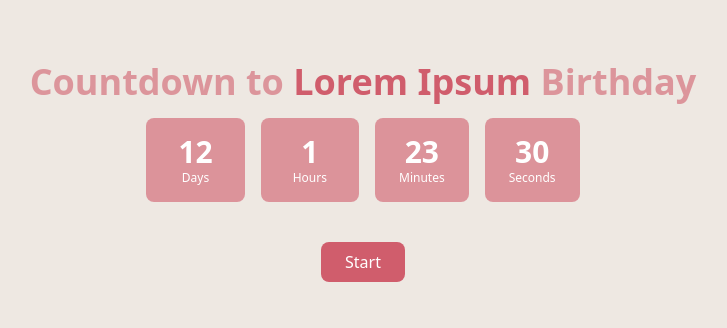
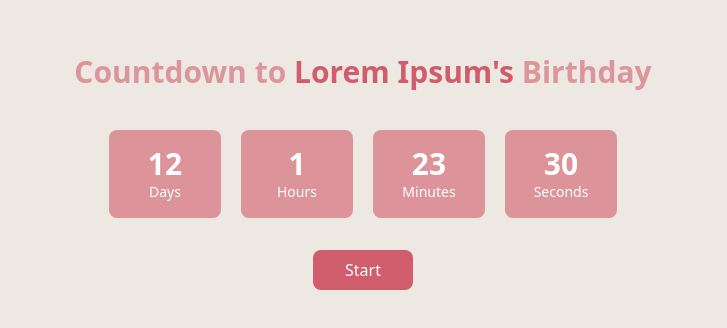
Before and after one commit to arul340/birthday-greeting, a React (Vite) app: page / in a window 1280 px wide. Shown: the part 228-556 px from the top of the page, without its empty margins (277-1004 px from the left). Built offline with nearby package versions, Linux system fonts and the light colour scheme; a web font is replaced by a local one.

Commit message:
🐞 fix: revisi

```diff
--- a/src/components/Navbar.tsx
+++ b/src/components/Navbar.tsx
@@ -18,7 +18,7 @@ const Navbar = () => {
 
   return (
     <header className="fixed bg-white shadow font-inter z-50 max-w-full w-full">
-      <div className="container mx-auto flex justify-between items-center p-4 lg:px-24">
+      <div className="container mx-auto flex justify-between items-center p-4 lg:px-24 ">
         {/* Logo */}
         <div className="text-2xl font-bold flex items-center space-x-2">
           <NavLink to={"/"}>
@@ -49,7 +49,7 @@ const Navbar = () => {
 
       {/* Mobile Menu Items*/}
       <nav
-        className={`lg:hidden bg-white shadow absolute top-full left-1/2 transform -translate-x-1/2 w-4/5 z-20 ease-in-out transition-all duration-700 overflow-hidden ${
+        className={`lg:hidden bg-white shadow absolute top-full left-1/2 transform -translate-x-1/2 w-4/5  ease-in-out transition-all duration-700 overflow-hidden z-50 ${
           isOpen ? "max-h-60 border-t-[3px] border-black" : "max-h-0"
         }`}
       >
--- a/src/components/countdown.tsx
+++ b/src/components/countdown.tsx
@@ -6,7 +6,7 @@ interface CountdownProps {
   onClick: () => void; // Callback for when the Start button is clicked
 }
 
-const Countdown: React.FC<CountdownProps> = ({ targetDate, onClick }) => {
+const Countdown = ({ targetDate, onClick }: CountdownProps) => {
   const calculateTimeLeft = () => {
     const now = new Date().getTime();
     const distance = targetDate.getTime() - now;
@@ -43,39 +43,39 @@ const Countdown: React.FC<CountdownProps> = ({ targetDate, onClick }) => {
 
   return (
     <div className="flex flex-col items-center justify-center h-screen bg-header text-white">
-      <h2 className="lg:text-4xl font-bold mb-4 text-mandy/60 text-center text-xl">
-        Countdown to <span className="text-mandy">Lorem Ipsum</span> Birthday
+      <h2 className="lg:text-3xl 2xl:text-5xl text-3xl font-bold lg:mb-10 mb-5 text-mandy/60 text-center">
+        Countdown to <span className="text-mandy">Lorem Ipsum's</span> Birthday
       </h2>
-      <div className="flex space-x-4 mb-6">
+      <div className="grid lg:grid-cols-4 grid-cols-2 gap-5">
         <div className="flex flex-col items-center">
-          <div className="bg-mandy/60 lg:p-4 lg:px-8 p-3 rounded-lg lg:text-3xl text-xl font-semibold text-center">
+          <div className="bg-mandy/60 lg:p-4 lg:px-6 p-3 w-28 rounded-lg lg:text-3xl text-xl font-semibold text-center">
             {timeLeft.days}
-            <p className="font-light text-xs ">Days</p>
+            <p className="font-light text-sm">Days</p>
           </div>
         </div>
         <div className="flex flex-col items-center">
-          <div className="bg-mandy/60 lg:p-4 lg:px-8 p-3 rounded-lg lg:text-3xl text-xl font-semibold text-center">
+          <div className="bg-mandy/60 lg:p-4 lg:px-6 p-3 w-28 rounded-lg lg:text-3xl text-xl font-semibold text-center">
             {timeLeft.hours}
-            <p className="font-light text-xs ">Hours</p>
+            <p className="font-light text-sm ">Hours</p>
           </div>
         </div>
         <div className="flex flex-col items-center">
-          <div className="bg-mandy/60 lg:p-4 lg:px-6 p-3 rounded-lg lg:text-3xl text-xl font-semibold text-center">
+          <div className="bg-mandy/60 lg:p-4 lg:px-6 p-3 w-28 rounded-lg lg:text-3xl text-xl font-semibold text-center">
             {timeLeft.minutes}
-            <p className="font-light text-xs ">Minutes</p>
+            <p className="font-light text-sm ">Minutes</p>
           </div>
         </div>
         <div className="flex flex-col items-center">
-          <div className="bg-mandy/60 lg:p-4 lg:px-6 p-3 rounded-lg lg:text-3xl text-xl font-semibold text-center">
+          <div className="bg-mandy/60 lg:p-4 lg:px-6 p-3 w-28 rounded-lg lg:text-3xl text-xl font-semibold text-center">
             {timeLeft.seconds}
-            <p className="font-light text-xs ">Seconds</p>
+            <p className="font-light text-sm ">Seconds</p>
           </div>
         </div>
       </div>
 
       <button
         onClick={onClick}
-        className="mt-4 px-6 py-2 text-white rounded-lg bg-mandy hover:bg-mandy/80 transition"
+        className="mt-8 px-8 py-2 text-white rounded-lg bg-mandy hover:bg-mandy/80 transition"
       >
         Start
       </button>
--- a/src/components/giftbox.tsx
+++ b/src/components/giftbox.tsx
@@ -6,7 +6,7 @@ interface GiftBoxProps {
   toggleModal: () => void;
 }
 
-const GiftBox: React.FC<GiftBoxProps> = ({ toggleModal }) => {
+const GiftBox = ({ toggleModal }: GiftBoxProps) => {
   const [step, setStep] = useState(1);
   const stepMinutes = [2000, 2000, 1000];
 
--- a/src/components/heading.tsx
+++ b/src/components/heading.tsx
@@ -5,7 +5,7 @@ interface HeadingProps {
 
 const Heading = ({ title, subtitle }: HeadingProps) => {
   return (
-    <div className="relative flex items-center  h-48 overflow-hidden pt-16">
+    <div className="relative flex items-center h-48 overflow-hidden pt-16">
       <h1 className="absolute text-[5rem] lg:text-[9rem] font-[900] font-montserrat text-gray-500 opacity-10 z-10 lg:-top-8 top-10 left-1 ">
         {title}
       </h1>
--- a/src/pages/coupons/index.tsx
+++ b/src/pages/coupons/index.tsx
@@ -24,7 +24,7 @@ const Coupons = () => {
       <div className="bg-[#FCFCFE]">
         <div className="container mx-auto px-4 lg:px-24 ">
           <section className="overflow-hidden text-gray-700">
-            <div className="mt-32">
+            <div className="mt-28">
               <Heading title="coupons" subtitle="for your special day &lt;3" />
             </div>
             <section className="font-inter ">
--- a/src/pages/gallery/index.tsx
+++ b/src/pages/gallery/index.tsx
@@ -41,7 +41,7 @@ const images: Image[] = [
   },
 ];
 
-const Gallery: React.FC = () => {
+const Gallery = () => {
   const [selectedImageIndex, setSelectedImageIndex] = useState<number | null>(
     null
   );
@@ -105,8 +105,8 @@ const Gallery: React.FC = () => {
       <div className="mb-32">
         <div className="container mx-auto px-4 lg:px-24">
           <section className="overflow-hidden text-gray-700">
-            <div className="mt-32">
-              <Heading title="Gallery" subtitle="Lorem ipsum" />
+            <div className="mt-28 mb-8">
+              <Heading title="gallery" subtitle="lorem ipsum" />
             </div>
             <div className="flex flex-wrap -m-1 md:-m-2">
               {/* Left Column */}
--- a/src/pages/home/index.tsx
+++ b/src/pages/home/index.tsx
@@ -101,7 +101,7 @@ const Home = () => {
     <>
       {/* Hero Section */}
       <div className="min-h-screen bg-header overflow-hidden">
-        <section className="container mx-auto px-4 lg:px-24 font-montserrat min-h-screen flex items-center">
+        <section className="container mx-auto px-4 lg:px-24 font-montserrat min-h-screen flex items-center pt-48">
           <div className="grid md:grid-cols-3 grid-cols-1 gap-8 items-center relative">
             <div className="flex flex-col space-y-4 col-span-2 z-10 bg-header lg:mt-0 mt-20">
               <p className="uppercase text-lg tracking-[.3em] font-medium text-gray-500">
@@ -138,13 +138,13 @@ const Home = () => {
             </div>
           </div>
         </section>
-        <div className="w-full h-32 bg-header"></div>
+        <div className="w-full h-48 bg-header"></div>
       </div>
 
       {/* Greeting Modal */}
       {isGreetingOpen && (
         <div
-          className="fixed inset-0 flex items-start top-0  bg-black bg-opacity-50 z-50"
+          className="fixed inset-0 flex items-start top-[4.8rem]  bg-black bg-opacity-50 z-40"
           onClick={handleGreetingModalClick}
         >
           <div
--- a/src/pages/timeline/index.tsx
+++ b/src/pages/timeline/index.tsx
@@ -52,7 +52,7 @@ const timelineData: TimelineEvent[] = [
   },
 ];
 
-const Timeline: React.FC = () => {
+const Timeline = () => {
   useEffect(() => {
     window.scrollTo(0, 0);
   }, []);
@@ -69,7 +69,7 @@ const Timeline: React.FC = () => {
     <div className="mb-24">
       <div className="container mx-auto px-4 lg:px-24">
         <section className="overflow-hidden">
-          <div className="mt-32">
+          <div className="mt-28">
             <Heading title="timeline" subtitle="of aviation history" />
           </div>
           <div className="flex flex-col md:flex-row items-center p-8 mb-16">
```
Also changed, not shown: src/components/layout.tsx (+25 -2 lines).
